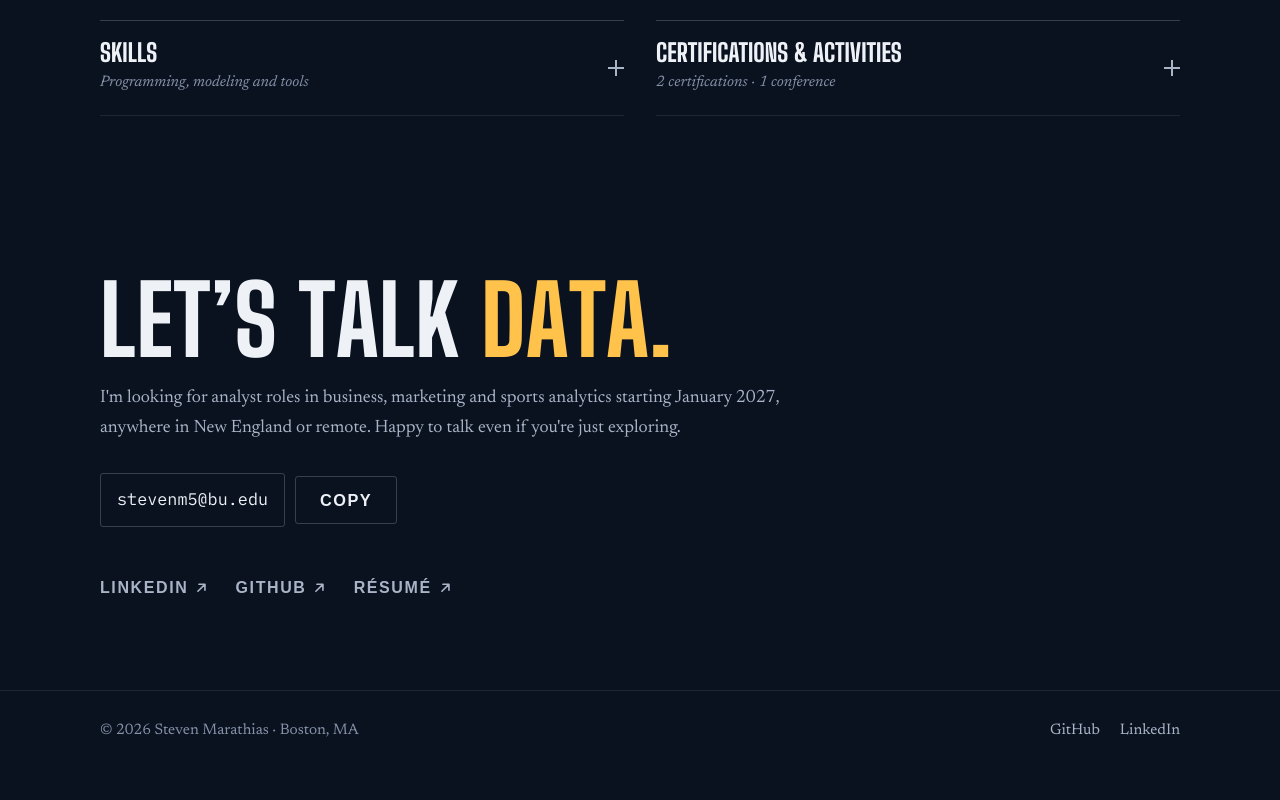
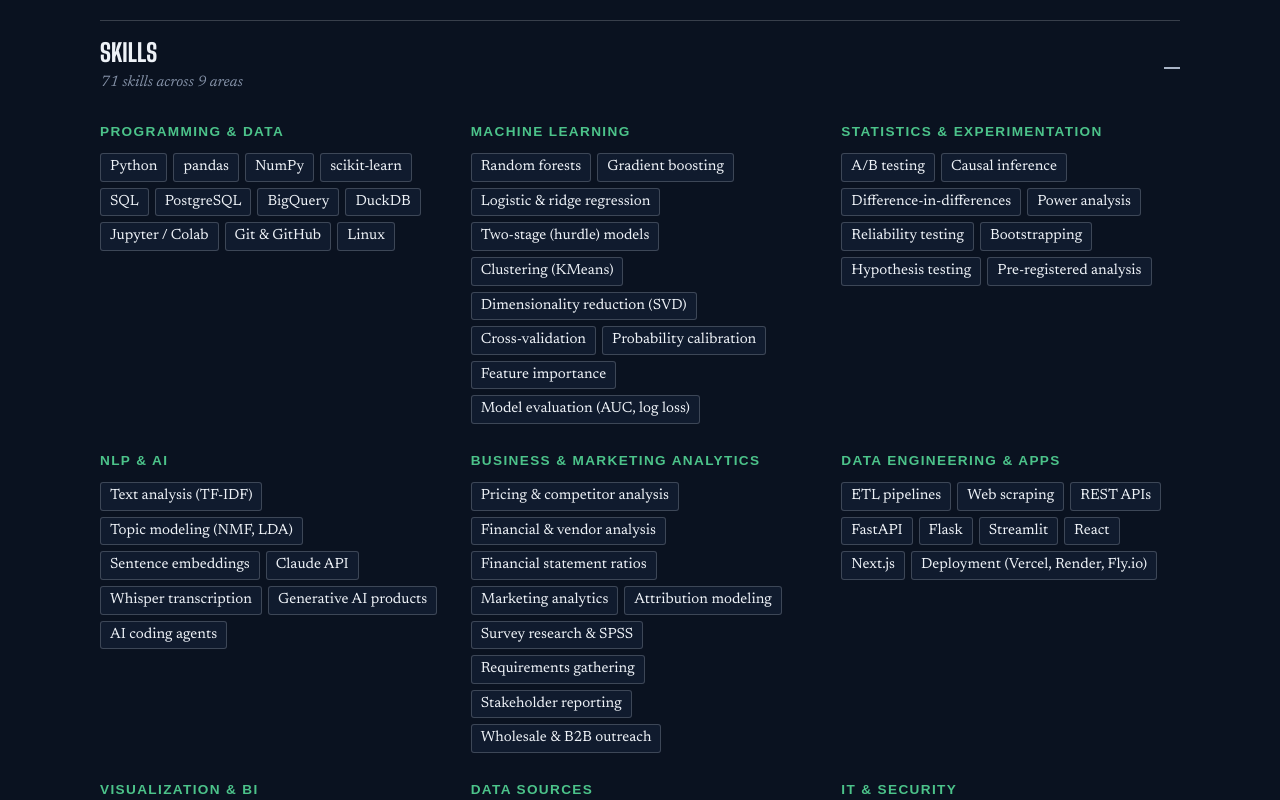
Before and after one commit to Stevenmarathias/portfolio, a Next.js app: page / in a window 1280 px wide. Shown: the part 7120-7920 px from the top of the page. Built offline with nearby package versions, Linux system fonts and the light colour scheme; a web font is replaced by a local one.

Commit message:
Full skills list: 71 skills across 9 areas, grouped as tags and open by default
Co-Authored-By: Claude Opus 5.5 <noreply@anthropic.com>
Claude-Session: https://claude.ai/code/session_01LmMMDGwDknu3xhd3roywxz

```diff
--- a/src/app/globals.css
+++ b/src/app/globals.css
@@ -426,3 +426,11 @@ html.js [data-chart]:not(.play) .meter .fill { transform: scaleX(0); }
 .play-pair { display: grid; grid-template-columns: 1.15fr 1fr; gap: 28px; align-items: center; }
 .play-pair > * { min-width: 0; width: 100%; height: auto; display: block; overflow: visible; }
 @media (max-width: 860px) { .play-pair { grid-template-columns: 1fr; gap: 22px; } }
+.skills-all { margin-top: 48px; }
+.skill-grid { display: grid; grid-template-columns: repeat(3, minmax(0, 1fr)); gap: 26px 32px; padding: 6px 0 28px; }
+.skill-grid h4 { margin: 0 0 10px; font-family: var(--display); font-weight: 700; font-size: .85rem; text-transform: uppercase; letter-spacing: .1em; color: var(--turf); }
+.skill-tags { list-style: none; margin: 0; padding: 0; display: flex; flex-wrap: wrap; gap: 6px; }
+.skill-tags li { font-size: .92rem; color: var(--chalk); background: var(--ground-2); border: 1px solid var(--rule-strong); border-radius: 3px; padding: 3px 9px; line-height: 1.4; }
+@media (max-width: 960px) { .skill-grid { grid-template-columns: repeat(2, minmax(0, 1fr)); } }
+@media (max-width: 560px) { .skill-grid { grid-template-columns: 1fr; } }
+.more-groups { margin-top: 24px; }
--- a/src/components/Resume.tsx
+++ b/src/components/Resume.tsx
@@ -84,17 +84,47 @@ const entries: Entry[] = [
   },
 ];
 
+// Every skill here is backed by a job, project or course on this site.
+const skills: { area: string; items: string[] }[] = [
+  {
+    area: "Programming & data",
+    items: ["Python", "pandas", "NumPy", "scikit-learn", "SQL", "PostgreSQL", "BigQuery", "DuckDB", "Jupyter / Colab", "Git & GitHub", "Linux"],
+  },
+  {
+    area: "Machine learning",
+    items: ["Random forests", "Gradient boosting", "Logistic & ridge regression", "Two-stage (hurdle) models", "Clustering (KMeans)", "Dimensionality reduction (SVD)", "Cross-validation", "Probability calibration", "Feature importance", "Model evaluation (AUC, log loss)"],
+  },
+  {
+    area: "Statistics & experimentation",
+    items: ["A/B testing", "Causal inference", "Difference-in-differences", "Power analysis", "Reliability testing", "Bootstrapping", "Hypothesis testing", "Pre-registered analysis"],
+  },
+  {
+    area: "NLP & AI",
+    items: ["Text analysis (TF-IDF)", "Topic modeling (NMF, LDA)", "Sentence embeddings", "Claude API", "Whisper transcription", "Generative AI products", "AI coding agents"],
+  },
+  {
+    area: "Business & marketing analytics",
+    items: ["Pricing & competitor analysis", "Financial & vendor analysis", "Financial statement ratios", "Marketing analytics", "Attribution modeling", "Survey research & SPSS", "Requirements gathering", "Stakeholder reporting", "Wholesale & B2B outreach"],
+  },
+  {
+    area: "Data engineering & apps",
+    items: ["ETL pipelines", "Web scraping", "REST APIs", "FastAPI", "Flask", "Streamlit", "React", "Next.js", "Deployment (Vercel, Render, Fly.io)"],
+  },
+  {
+    area: "Visualization & BI",
+    items: ["Tableau", "Excel", "Plotly", "matplotlib", "D3.js", "Chart.js", "Interactive dashboards", "Data storytelling"],
+  },
+  {
+    area: "Data sources",
+    items: ["NFL player tracking (Big Data Bowl)", "nflverse", "ESPN API", "WRDS Compustat", "Yahoo Finance", "Inside Airbnb"],
+  },
+  {
+    area: "IT & security",
+    items: ["Network & hardware troubleshooting", "OS configuration", "Security fundamentals"],
+  },
+];
+
 const groups = [
-  {
-    title: "Skills",
-    count: "Programming, modeling and tools",
-    rows: [
-      ["Programming & data", "Python (pandas, NumPy, scikit-learn, matplotlib), SQL (PostgreSQL, BigQuery, DuckDB), Git and GitHub, Linux"],
-      ["Analytics & modeling", "Predictive modeling, model evaluation, A/B testing and causal inference, statistical testing, clustering, pricing and competitor analysis"],
-      ["Building & visualization", "FastAPI, Flask, React, Next.js, Streamlit, ETL pipelines, D3.js, Chart.js, Tableau, Claude API, Whisper"],
-      ["Data sources", "NFL tracking data and nflverse, ESPN API, WRDS Compustat, yfinance, SPSS, Excel"],
-    ],
-  },
   {
     title: "Certifications & activities",
     count: "2 certifications · 1 conference",
@@ -128,6 +158,23 @@ export default function Resume() {
           </details>
         ))}
       </TimelineRail>
+      <details className="more skills-all" open>
+        <summary>
+          <h3>Skills</h3>
+          <span className="more-count">{skills.reduce((n, g) => n + g.items.length, 0)} skills across {skills.length} areas</span>
+          <span className="tl-toggle" aria-hidden="true" />
+        </summary>
+        <div className="skill-grid">
+          {skills.map((g) => (
+            <div key={g.area}>
+              <h4>{g.area}</h4>
+              <ul className="skill-tags">
+                {g.items.map((it) => <li key={it}>{it}</li>)}
+              </ul>
+            </div>
+          ))}
+        </div>
+      </details>
       <div className="more-groups">
         {groups.map((g) => (
           <details className="more" key={g.title}>
```
